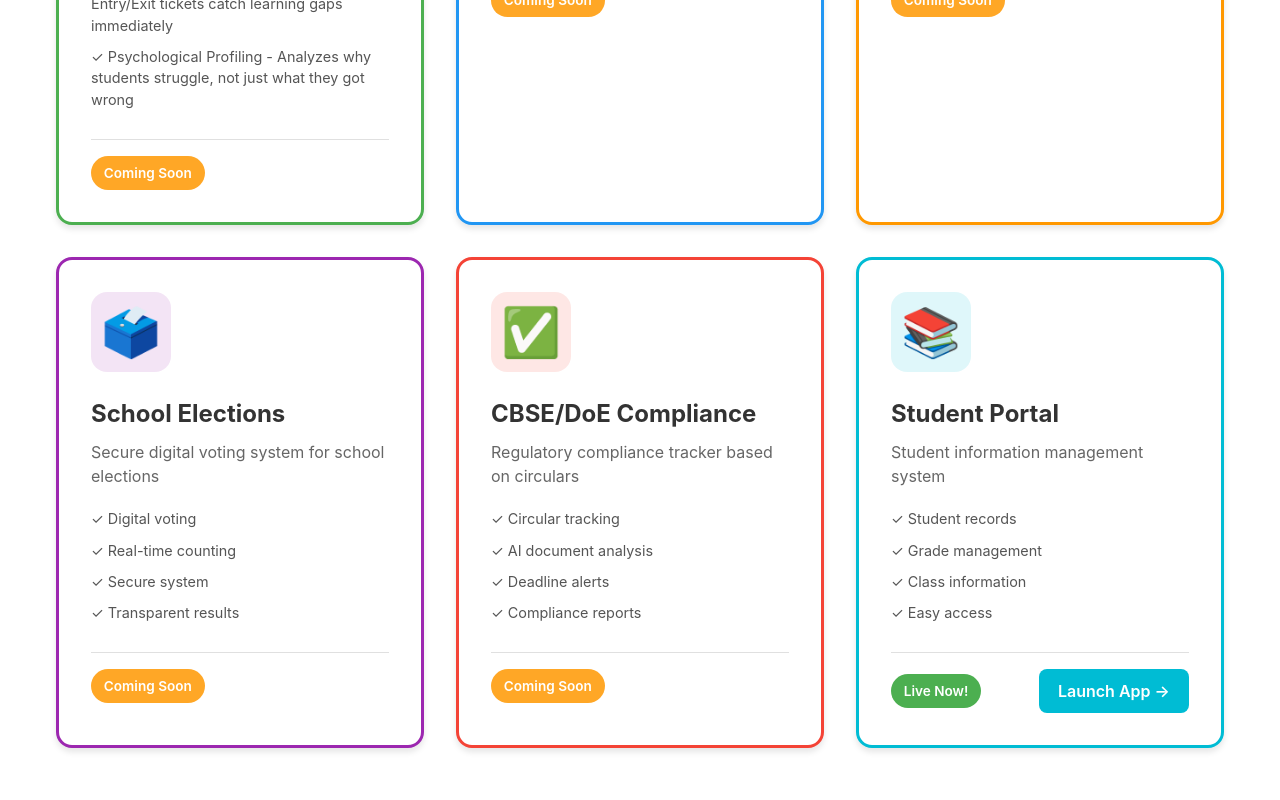
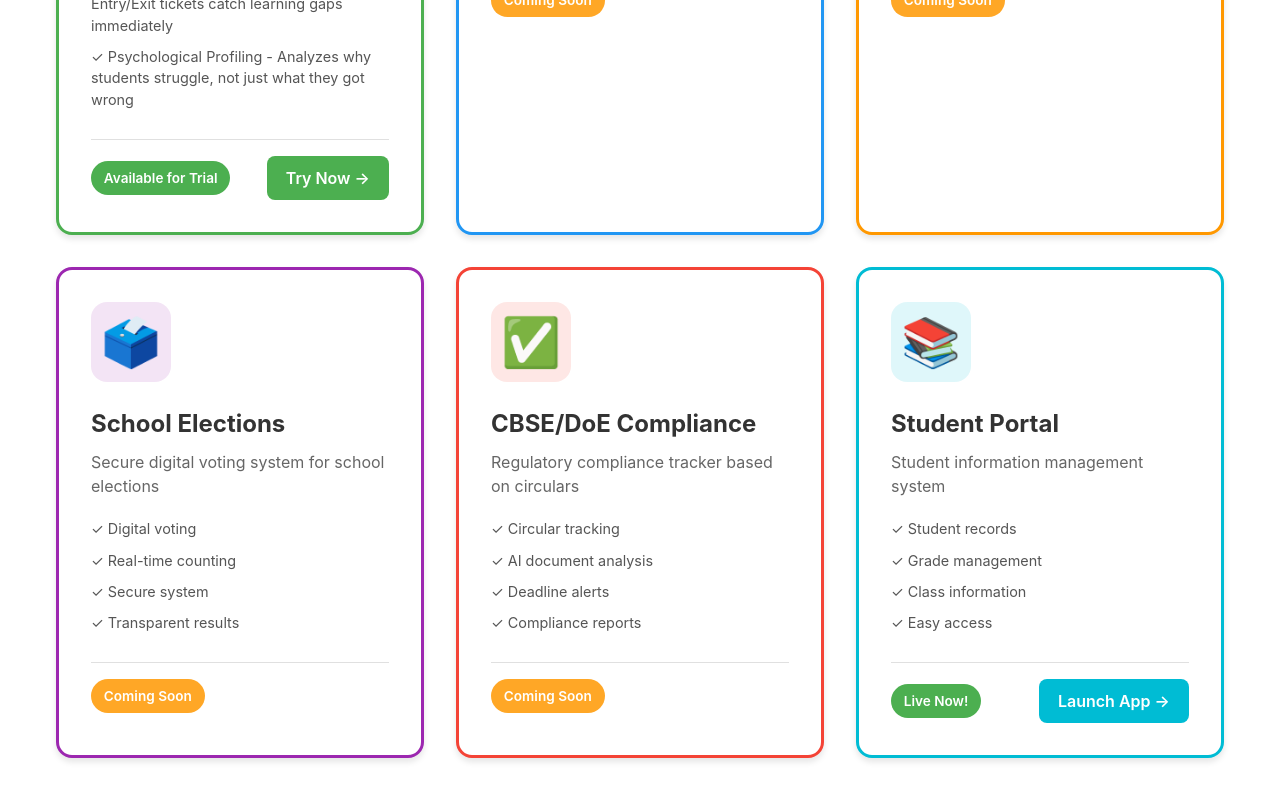
Before and after one commit to DrRajeevTyagi/anytimeteacher-landing, a React (Vite) app: page / in a window 1280 px wide. Shown: the part 1220-2020 px from the top of the page. Built offline with nearby package versions, Linux system fonts and the light colour scheme.

Commit message:
Update AnyTimeTeacher AI status to 'Available for Trial' with Google Cloud Run URL

```diff
--- a/src/App.tsx
+++ b/src/App.tsx
@@ -16,8 +16,8 @@
         'Continuous Assessment Loop - Entry/Exit tickets catch learning gaps immediately',
         'Psychological Profiling - Analyzes why students struggle, not just what they got wrong'
       ],
-      url: 'https://ai.anytimeteacher.com',
-      status: 'Coming Soon',
+      url: 'https://anytimeteacher-ai-751583020092.us-west1.run.app',
+      status: 'Available for Trial',
       color: '#4CAF50'
     },
     {
@@ -128,11 +128,11 @@
 
               <div className="app-footer">
                 <span
-                  className={`app-status ${app.status === 'Live Now!' ? 'live' : 'coming-soon'}`}
+                  className={`app-status ${app.status === 'Live Now!' || app.status === 'Available for Trial' ? 'live' : 'coming-soon'}`}
                 >
                   {app.status}
                 </span>
-                {app.status === 'Live Now!' && (
+                {(app.status === 'Live Now!' || app.status === 'Available for Trial') && (
                   <a
                     href={app.url}
                     target="_blank"
@@ -140,7 +140,7 @@
                     className="app-link"
                     style={{ backgroundColor: app.color }}
                   >
-                    Launch App →
+                    {app.status === 'Available for Trial' ? 'Try Now →' : 'Launch App →'}
                   </a>
                 )}
               </div>
```
